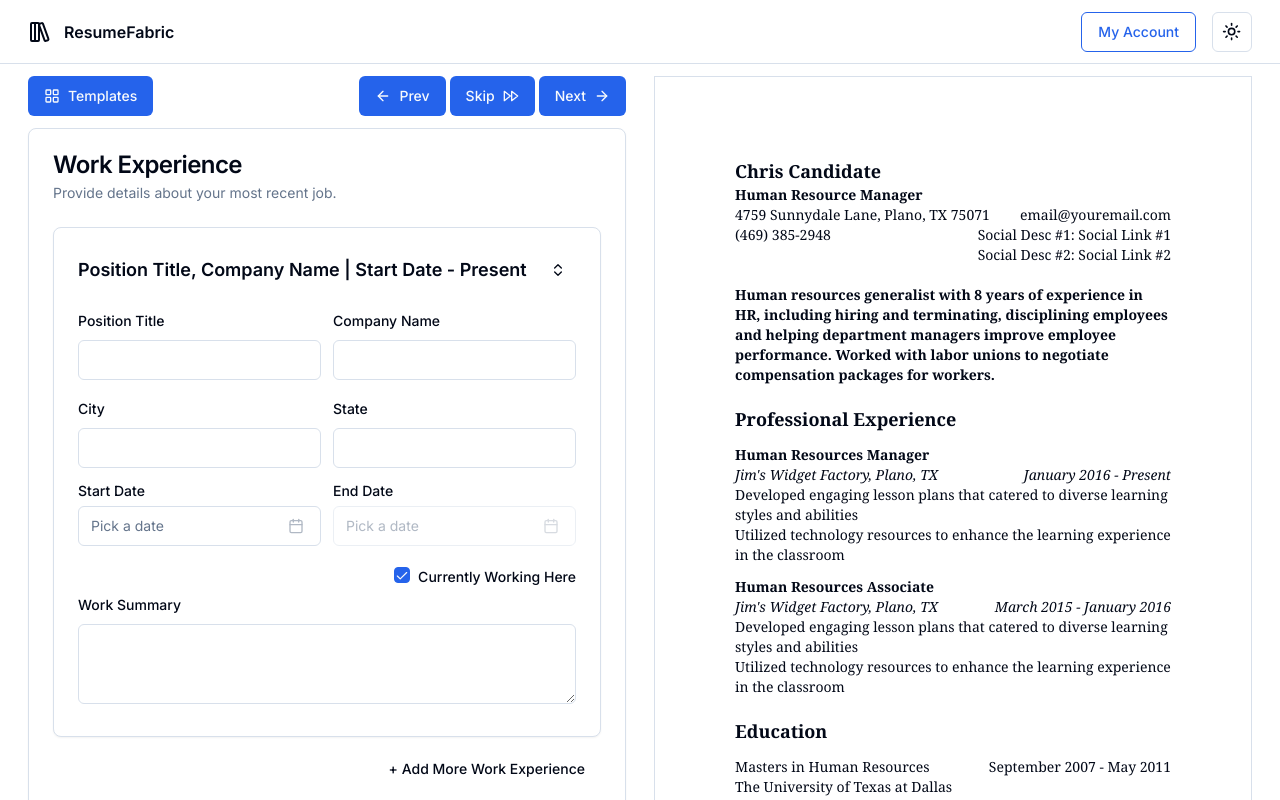
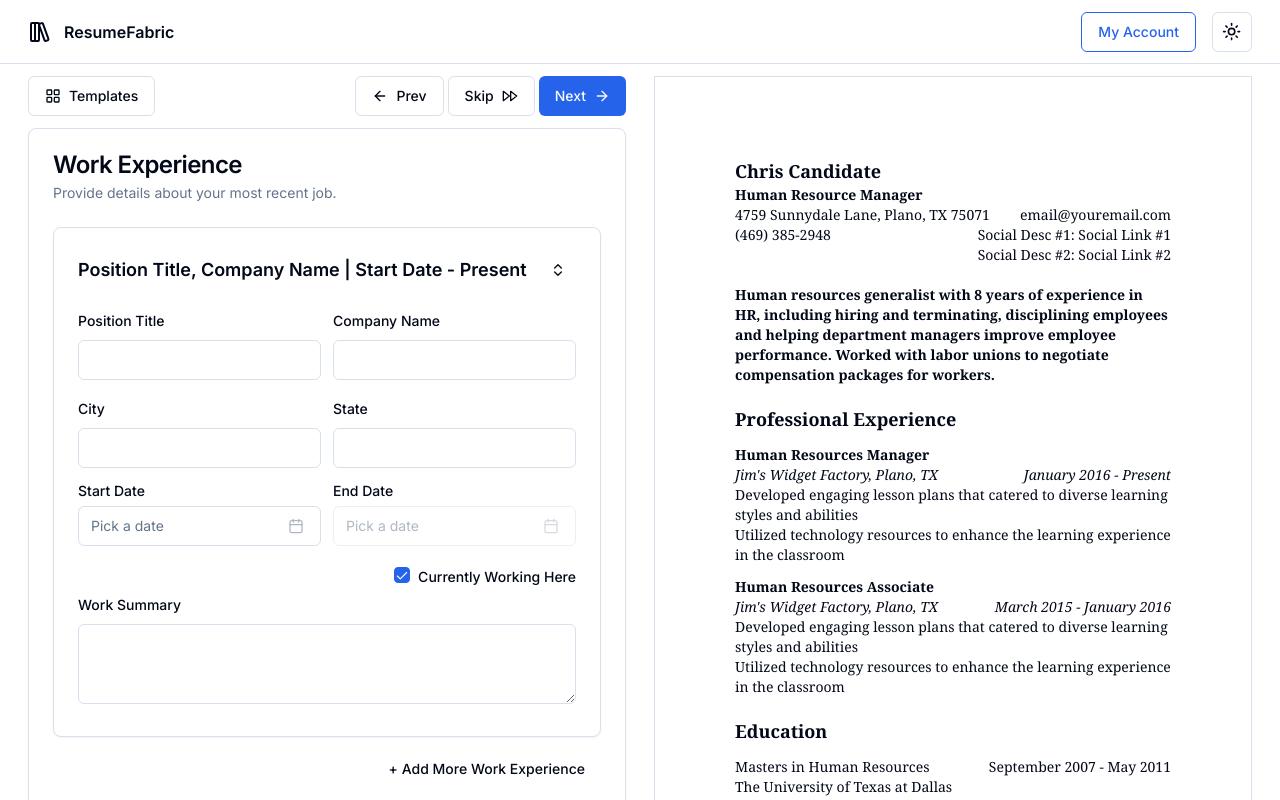
Before and after one commit to Avsholeh/resumefabric, a Next.js app: page /work-experience in a window 1280 px wide. Shown: the top 800 px of the page. Built offline with nearby package versions, Linux system fonts and the light colour scheme.

Commit message:
chore: improvement

```diff
--- a/src/app/(resume)/personal-details/loading.tsx
+++ b/src/app/(resume)/personal-details/loading.tsx
@@ -1,22 +1,5 @@
-import { Skeleton } from "@/components/ui/skeleton";
+import LoadingResume from "@/components/shared/loading-resume";
 
 export default function PersonalDetailsLoading() {
-    return (
-        <div className="h-[25rem] w-full gap-3 md:h-[40rem] md:gap-5 lg:flex lg:gap-7">
-            <div className="flex h-[70%] w-full flex-col gap-3 lg:w-1/2">
-                <div className="flex justify-between gap-3">
-                    <Skeleton className="h-10 w-28 rounded-xl" />
-                    <div className="flex gap-3">
-                        <Skeleton className="hidden h-10 w-28 rounded-xl md:block" />
-                        <Skeleton className="h-10 w-28 rounded-xl" />
-                    </div>
-                </div>
-                <Skeleton className="h-96 w-full rounded-xl" />
-                <Skeleton className="h-36 w-full rounded-xl" />
-            </div>
-            <div className="mb-3 hidden h-[70%] w-full md:flex lg:w-1/2">
-                <Skeleton className="h-full w-full" />
-            </div>
-        </div>
-    );
+    return <LoadingResume />;
 }
--- a/src/app/(resume)/work-experience/loading.tsx
+++ b/src/app/(resume)/work-experience/loading.tsx
@@ -1,22 +1,5 @@
-import { Skeleton } from "@/components/ui/skeleton";
+import LoadingResume from "@/components/shared/loading-resume";
 
 export default function WorkExperienceLoading() {
-    return (
-        <div className="h-screen w-full gap-3 md:gap-5 lg:flex lg:gap-7">
-            <div className="flex h-[70%] w-full flex-col gap-3 lg:w-1/2">
-                <div className="flex justify-between gap-3">
-                    <Skeleton className="h-10 w-28 rounded-xl" />
-                    <div className="flex gap-3">
-                        <Skeleton className="hidden h-10 w-28 rounded-xl md:block" />
-                        <Skeleton className="h-10 w-28 rounded-xl" />
-                    </div>
-                </div>
-                <Skeleton className="h-96 w-full rounded-xl" />
-                <Skeleton className="h-36 w-full rounded-xl" />
-            </div>
-            <div className="mb-3 hidden h-[70%] w-full md:flex lg:w-1/2">
-                <Skeleton className="h-full w-full" />
-            </div>
-        </div>
-    );
+    return <LoadingResume />;
 }
--- a/src/components/shared/form-button-group.tsx
+++ b/src/components/shared/form-button-group.tsx
@@ -11,13 +11,13 @@ type Props = {
 export default function FormButtonGroup({ nextURL, prevURL, showSkip }: Props): React.ReactElement {
     return (
         <div className="mb-3 flex justify-between">
-            <Button type="button">
+            <Button type="button" variant={"outline"}>
                 <LayoutGrid className="me-2 h-4 w-4" />
                 <span>Templates</span>
             </Button>
             <div className="flex gap-1">
                 {prevURL && (
-                    <Button asChild type="button">
+                    <Button asChild type="button" variant={"outline"}>
                         <Link href={prevURL} className="btn btn-outline btn-primary">
                             <ArrowLeft className="me-2 h-4 w-4" />
                             <span>Prev</span>
@@ -25,7 +25,7 @@ export default function FormButtonGroup({ nextURL, prevURL, showSkip }: Props):
                     </Button>
                 )}
                 {showSkip && (
-                    <Button asChild type="button">
+                    <Button asChild type="button" variant={"outline"}>
                         <Link href={nextURL} className="btn btn-outline btn-primary">
                             <span>Skip</span>
                             <FastForward className="ms-2 h-4 w-4" />
--- /dev/null
+++ b/src/components/shared/loading-resume.tsx
@@ -0,0 +1,22 @@
+import { Skeleton } from "../ui/skeleton";
+
+export default function LoadingResume() {
+    return (
+        <div className="h-screen w-full gap-3 md:gap-5 lg:flex lg:gap-7">
+            <div className="flex h-[70%] w-full flex-col gap-3 lg:w-1/2">
+                <div className="flex justify-between gap-3">
+                    <Skeleton className="h-10 w-28 rounded-xl" />
+                    <div className="flex gap-3">
+                        <Skeleton className="hidden h-10 w-28 rounded-xl md:block" />
+                        <Skeleton className="h-10 w-28 rounded-xl" />
+                    </div>
+                </div>
+                <Skeleton className="h-96 w-full rounded-xl" />
+                <Skeleton className="h-36 w-full rounded-xl" />
+            </div>
+            <div className="mb-3 hidden h-[70%] w-full md:flex lg:w-1/2">
+                <Skeleton className="h-full w-full" />
+            </div>
+        </div>
+    );
+}
```
Also changed, not shown: src/features/resume/work-experience/components/form.tsx (+6 -1 lines).
